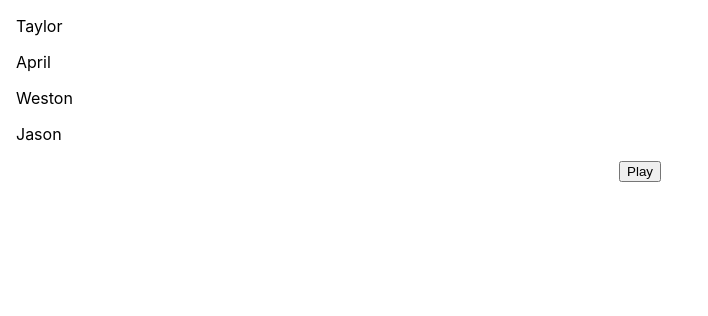
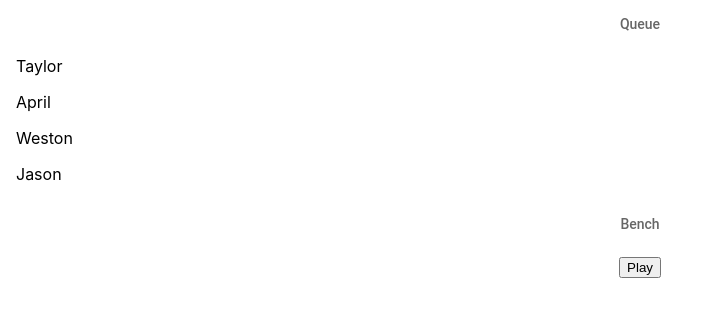
Before and after one commit to TaylorDarneille/react-random-student-generator, a React (Create React App) app: page / in a window 1280 px wide. Shown: the top 316 px of the page, without its empty margins (0-708 px from the left). Built offline with nearby package versions, Linux system fonts and the light colour scheme.

Commit message:
refactors bench and queue into a generic list with unique keys

```diff
--- a/package.json
+++ b/package.json
@@ -12,6 +12,7 @@
     "react": "^17.0.2",
     "react-dom": "^17.0.2",
     "react-scripts": "5.0.0",
+    "uuid": "^8.3.2",
     "web-vitals": "^2.1.4"
   },
   "scripts": {
--- a/src/App.js
+++ b/src/App.js
@@ -1,7 +1,6 @@
-import './App.css';
-import { useEffect, useState } from 'react';
-
-import Queue from './Queue'
+import './App.css'
+import { useEffect, useState } from 'react'
+import StudentList from './List'
 
 const roster = [
   'Taylor',
@@ -56,7 +55,8 @@ function App() {
 
   return (
     <div className="App">
-      <Queue queue={court.queue} />
+      <StudentList title={'Queue'} students={court.queue} />
+      <StudentList title={'Bench'} students={court.bench} />
       <button onClick={play}>Play</button>
     </div>
   );
--- /dev/null
+++ b/src/List.js
@@ -0,0 +1,20 @@
+// import './App.css';
+import { v4 as uuidv4 } from 'uuid'
+
+import List from '@mui/material/List';
+import ListItem from '@mui/material/ListItem';
+import ListSubheader from '@mui/material/ListSubheader';
+
+function StudentList(props) {
+    const students = props.students.map(student=>{
+        return <ListItem key={uuidv4()}>{student}</ListItem>
+    })
+
+    return (
+        <List subheader={<ListSubheader>{props.title}</ListSubheader>}>
+            {students}
+        </List>
+    )
+}
+
+export default StudentList;
--- a/src/Queue.js
+++ /dev/null
@@ -1,17 +0,0 @@
-import './App.css';
-import List from '@mui/material/List';
-import ListItem from '@mui/material/ListItem';
-
-function Queue(props) {
-    const students = props.queue.map(student=>{
-        return <ListItem>{student}</ListItem>
-    })
-
-    return (
-        <List>
-            {students}
-        </List>
-    )
-}
-
-export default Queue;
```
Also changed, not shown: 1 other file (tests, documents, lock files or other folders).
